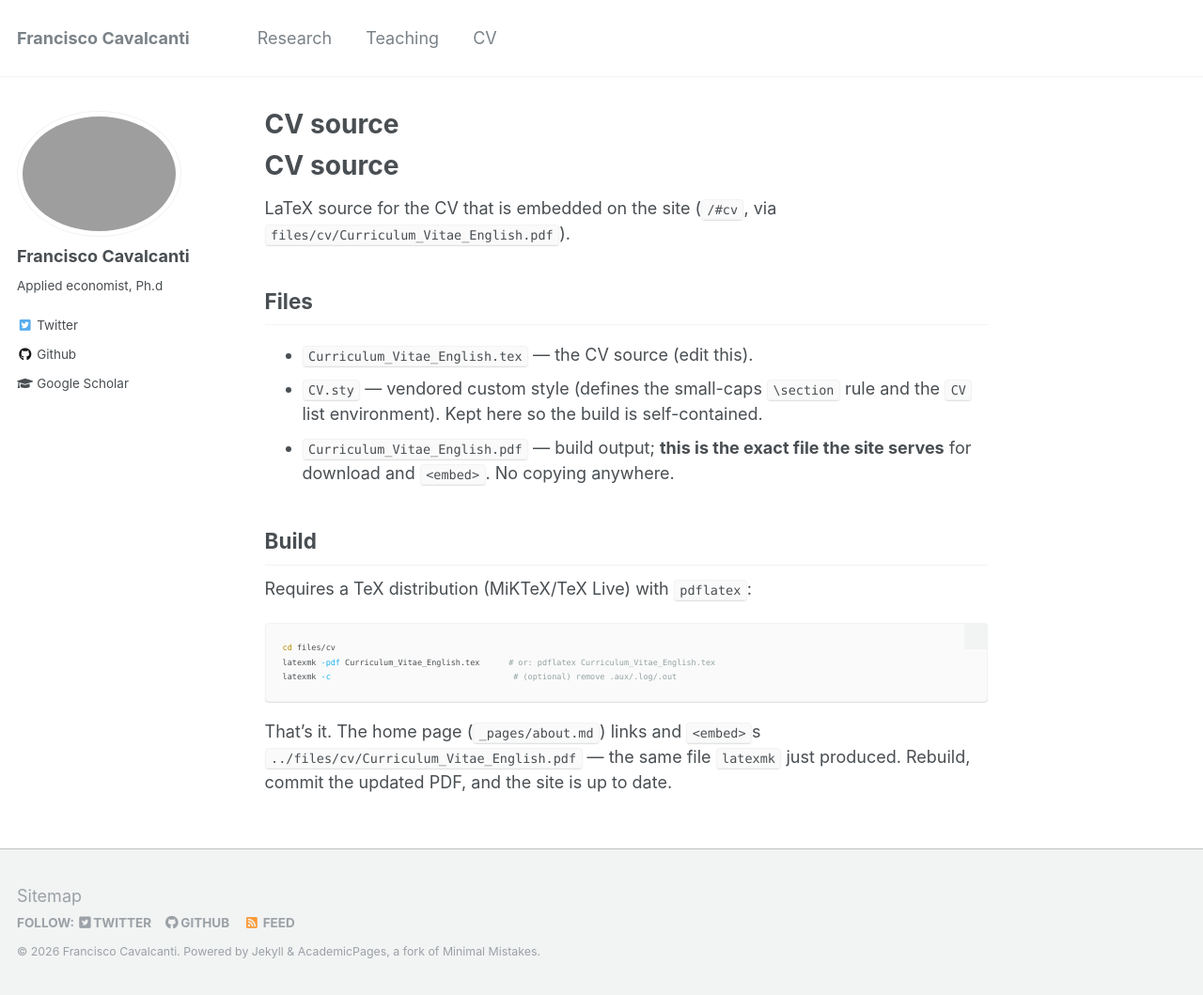
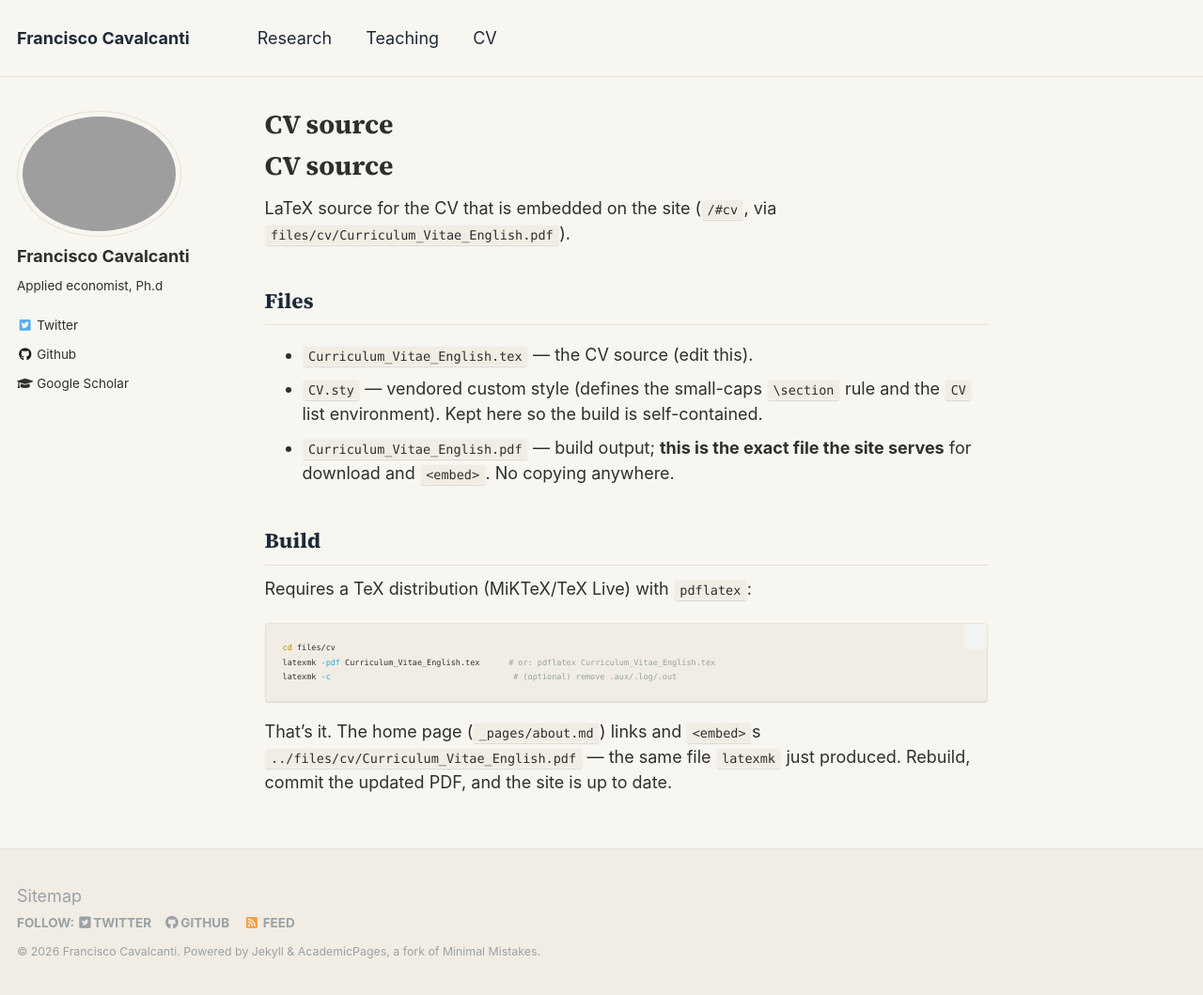
Before and after one commit to FranciscoCavalcanti/FranciscoCavalcanti.github.io, a Jekyll site: the page built from files/cv/README.md, in a window 1280 px wide and 1059 px high. Shown: the whole window at 94% size. Built offline with Jekyll 4.4.1, drawn with Linux system fonts in a browser that asks for light colours; our own code applies the rules of GitHub Pages for plain Markdown files.

Commit message:
Update site layout with off-white theme and serif headings
Co-Authored-By: Claude Opus 5.5 <noreply@anthropic.com>

```diff
--- a/_includes/head/custom.html
+++ b/_includes/head/custom.html
@@ -10,7 +10,10 @@
 <link rel="manifest" href="{{ base_path }}/images/manifest.json">
 <link rel="mask-icon" href="{{ base_path }}/images/safari-pinned-tab.svg" color="#000000">
 <link rel="shortcut icon" href="{{ base_path }}/images/favicon.ico">
-<meta name="theme-color" content="#ffffff">
+<meta name="theme-color" content="#F8F6F1">
+<link rel="preconnect" href="https://fonts.googleapis.com">
+<link rel="preconnect" href="https://fonts.gstatic.com" crossorigin>
+<link rel="stylesheet" href="https://fonts.googleapis.com/css2?family=Source+Serif+4:opsz,wght@8..60,400;8..60,600;8..60,700&display=swap">
 <link rel="stylesheet" href="{{ base_path }}/assets/css/academicons.css"/>
 
 <!-- end custom head snippets -->
--- a/_sass/_variables.scss
+++ b/_sass/_variables.scss
@@ -29,7 +29,7 @@ $calisto                    : "Calisto MT", serif;
 $garamond                   : Garamond, serif;
 
 $global-font-family         : $sans-serif;
-$header-font-family         : $sans-serif;
+$header-font-family         : "Source Serif 4", Georgia, serif;
 $caption-font-family        : $serif;
 
 /* type scale */
@@ -53,14 +53,14 @@ $darker-gray                : mix(#000, $gray, 60%);
 $light-gray                 : mix(#fff, $gray, 50%);
 $lighter-gray               : mix(#fff, $gray, 90%);
 
-$body-color                 : #fff;
-$background-color           : #fff;
-$code-background-color      : #fafafa;
+$body-color                 : #F8F6F1; // warm off-white
+$background-color           : #F8F6F1; // warm off-white
+$code-background-color      : #F1EDE4;
 $code-background-color-dark : $light-gray;
-$text-color                 : $dark-gray;
-$border-color               : $lighter-gray;
+$text-color                 : #2F2F2F;
+$border-color               : #E6E1D6;
 
-$primary-color              : #7a8288;
+$primary-color              : #1E2A38; // deep navy
 $success-color              : #62c462;
 $warning-color              : #f89406;
 $danger-color               : #ee5f5b;
@@ -90,7 +90,7 @@ $xing-color                 : #006567;
 
 
 /* links */
-$link-color                 : $info-color;
+$link-color                 : #1F4E79;
 $link-color-hover           : mix(#000, $link-color, 25%);
 $link-color-visited         : mix(#fff, $link-color, 25%);
 $masthead-link-color        : $primary-color;
--- a/assets/css/main.scss
+++ b/assets/css/main.scss
@@ -95,7 +95,48 @@
   padding: 0.1em 0.55em;
   font-size: 0.7em;
   font-weight: 600;
-  color: mix(#000, $info-color, 15%);
-  background-color: mix(#fff, $info-color, 88%);
+  color: #5A4A2E;
+  background-color: #EAE4D6;
   border-radius: 3px;
 }
+
+/* Off-white theme: surfaces the base theme hard-codes as white */
+.masthead {
+  border-bottom-color: $border-color;
+}
+
+.site-title {
+  font-family: $header-font-family;
+}
+
+.greedy-nav .hidden-links,
+.toc {
+  background: #FFFDF8;
+}
+
+/* mobile "Follow" dropdown; stays transparent on desktop */
+.author__urls {
+  background: #FFFDF8;
+
+  @include breakpoint($large) {
+    background: transparent;
+  }
+}
+
+.page__footer {
+  background-color: #F1EDE4;
+  border-top-color: $border-color;
+}
+
+.page__content h2 {
+  color: $primary-color;
+  border-bottom-color: $border-color;
+}
+
+.page__content h3 {
+  color: $primary-color;
+}
+
+.page__content a:hover {
+  color: #8C2F39;
+}
```
